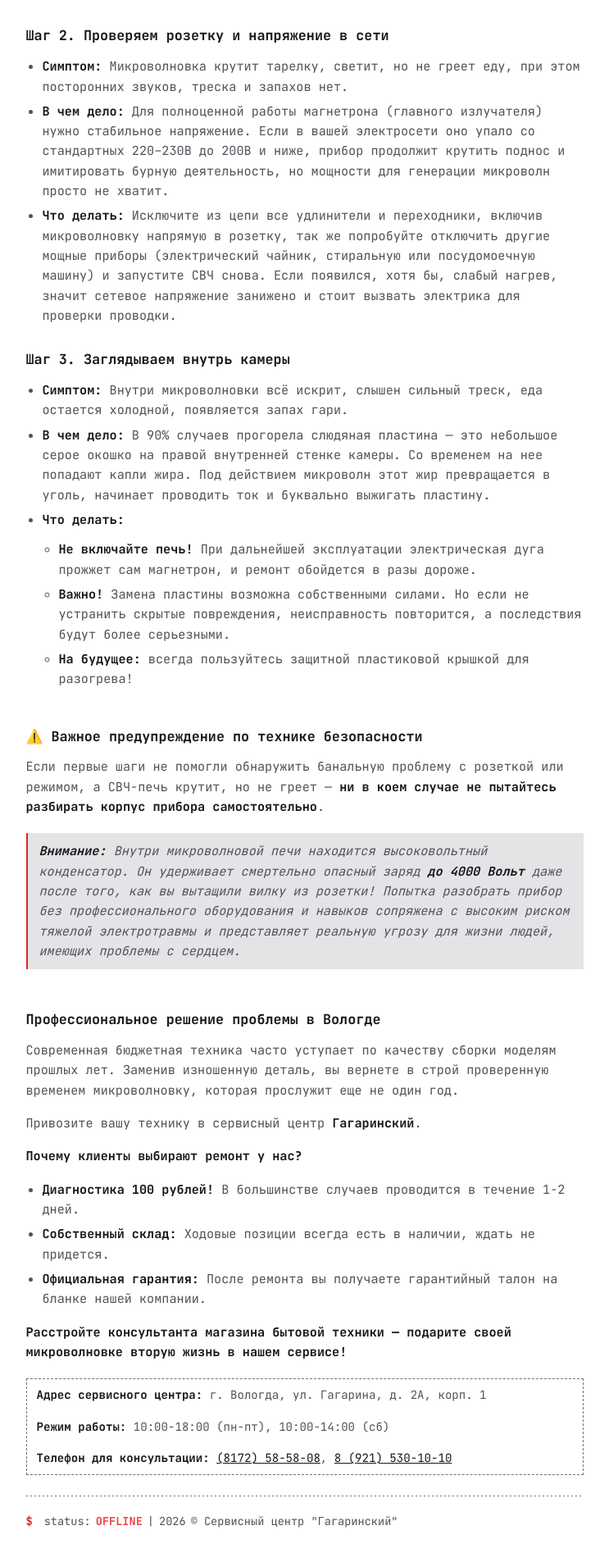
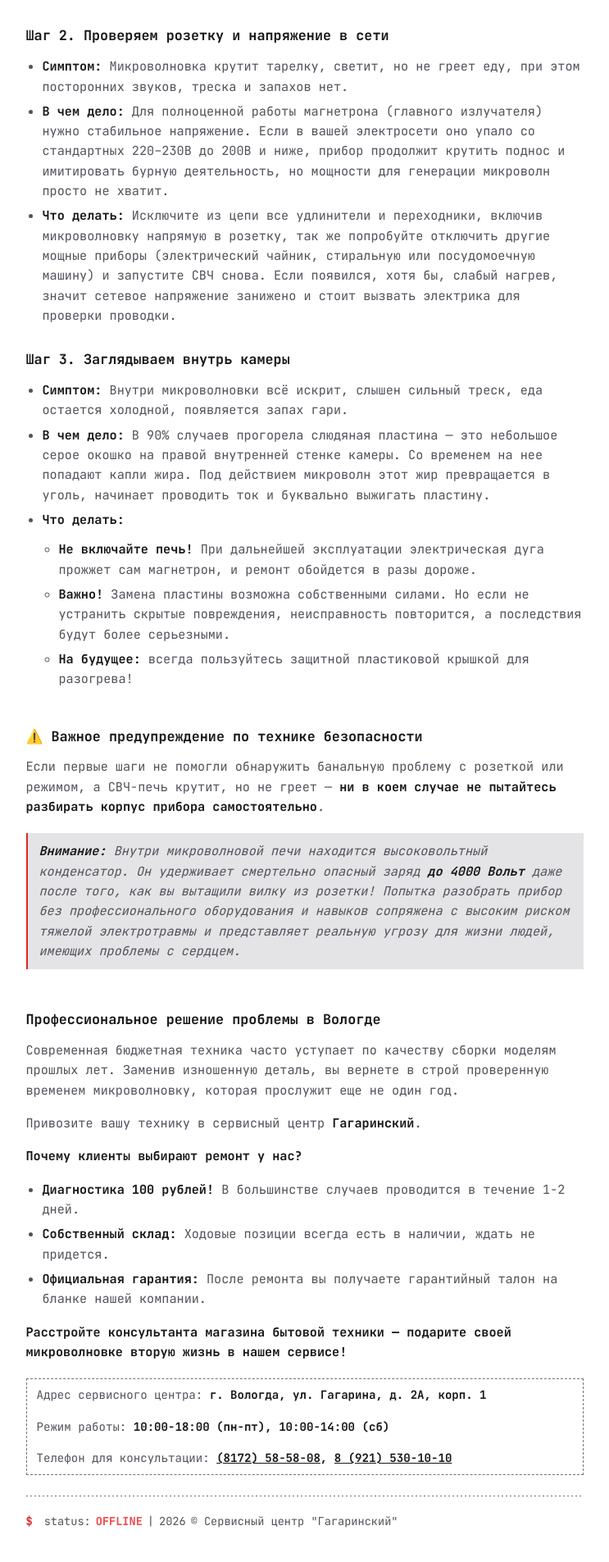
Before and after one commit to polinom11/polinom11.github.io, a Jekyll site: the page built from _posts/2026-09-22-pochemou-mikrovolnovka-krutit-no-ne-greet.md, in a window 1280 px wide. Shown: the part 813-2718 px from the top of the page at 82% size, without its empty margins (261-1004 px from the left). Built offline with Jekyll 4.4.1, drawn with Linux system fonts in a browser that asks for light colours.

```diff
--- a/_posts/2026-09-22-pochemou-mikrovolnovka-krutit-no-ne-greet.md
+++ b/_posts/2026-09-22-pochemou-mikrovolnovka-krutit-no-ne-greet.md
@@ -63,8 +63,8 @@ tags:
 
 <table>
   <tr>
-    <td><p><strong>Адрес сервисного центра:</strong> г. Вологда, ул. Гагарина, д. 2А, корп. 1</p>
-        <p><strong>Режим работы:</strong> 10:00-18:00 (пн-пт), 10:00-14:00 (сб)</p>
-        <p><strong>Телефон для консультации:</strong> <a href="tel:+78172585808">(8172) 58-58-08</a>, <a href="tel:+79215301010">8 (921) 530-10-10</a></p></td>
+    <td><p>Адрес сервисного центра:<strong> г. Вологда, ул. Гагарина, д. 2А, корп. 1</strong></p>
+        <p>Режим работы:<strong> 10:00-18:00 (пн-пт), 10:00-14:00 (сб)</strong></p>
+        <p>Телефон для консультации:<strong> <a href="tel:+78172585808">(8172) 58-58-08</a>, <a href="tel:+79215301010">8 (921) 530-10-10</a></strong></p></td>
   </tr>
 </table>
```
